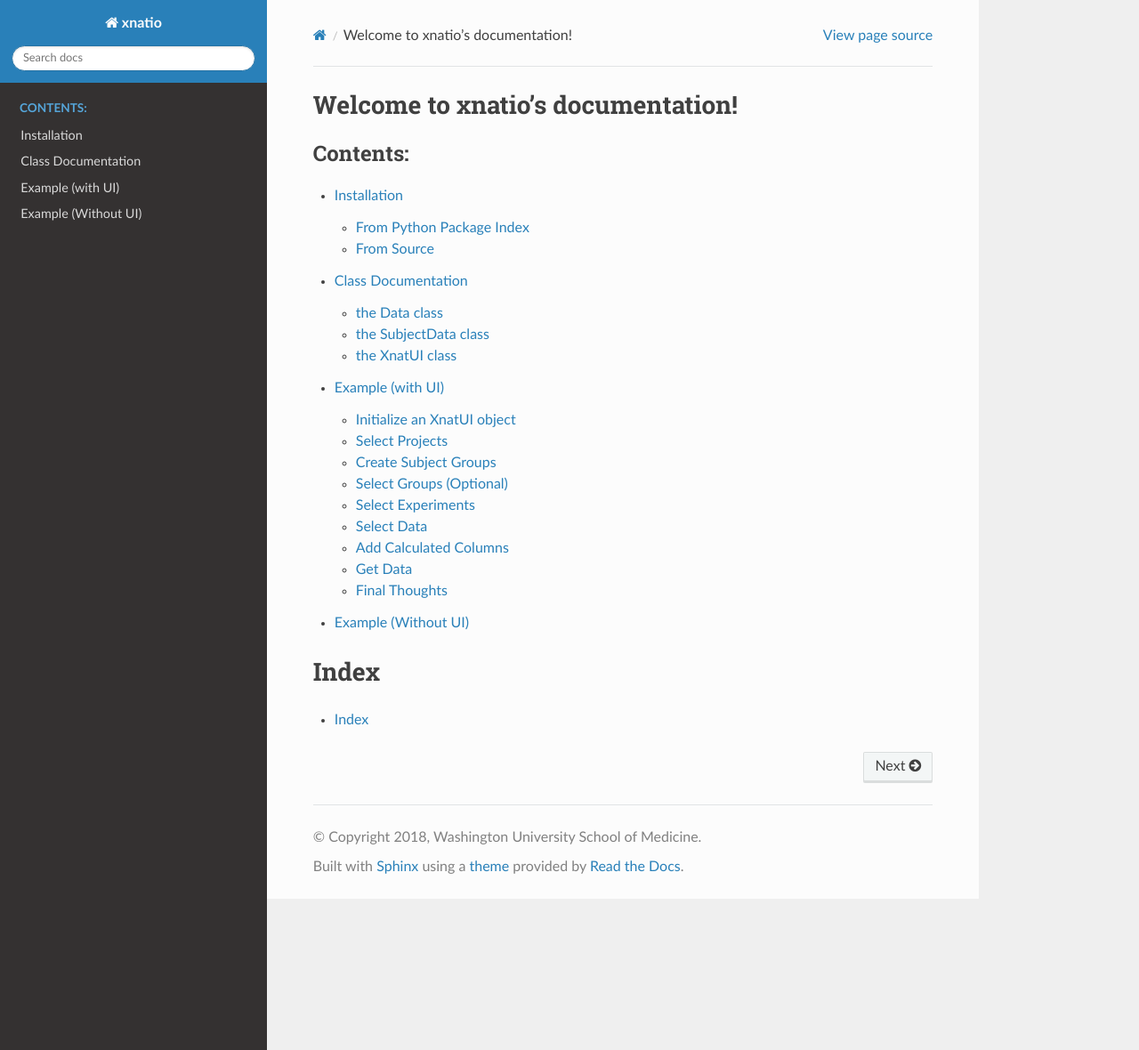
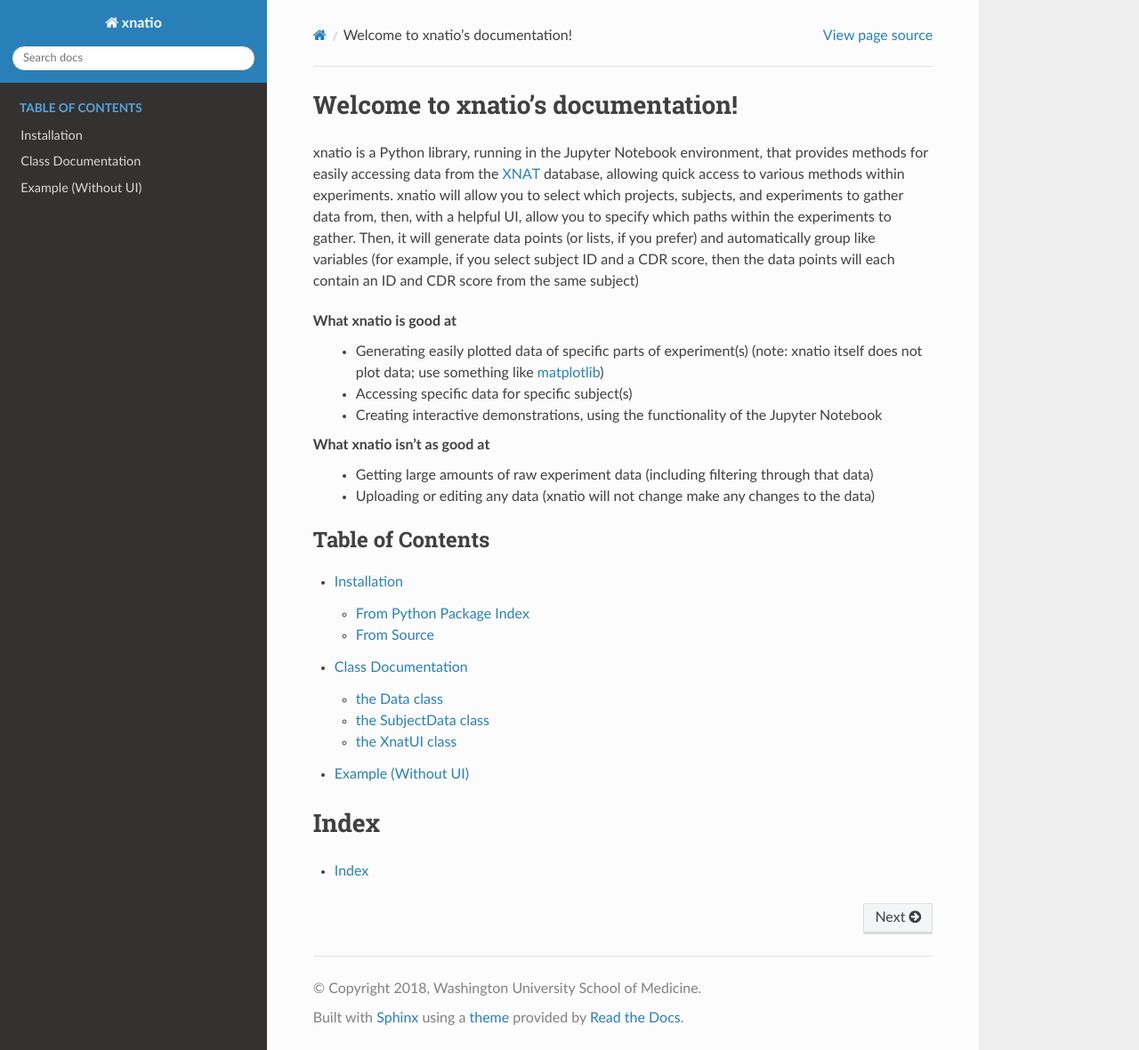
Before and after one commit to NrgXnat/xnatio, a Sphinx documentation site: the page built from docs/index.rst, in a window 1280 px wide and 1180 px high. Shown: the whole window at 89% size. Built offline with Sphinx 7.4.7 and the Read the Docs theme 2.0.0, drawn with Linux system fonts in a browser that asks for light colours; formulas are drawn with MathJax 3.

Commit message:
Improved documentation

```diff
--- a/docs/index.rst
+++ b/docs/index.rst
@@ -6,9 +6,27 @@
 Welcome to xnatio's documentation!
 ==================================
 
+xnatio is a Python library, running in the Jupyter Notebook environment, that provides methods for easily accessing data from the XNAT_ database,
+allowing quick access to various methods within experiments. xnatio will allow you to select which projects, subjects, and experiments to gather data from,
+then, with a helpful UI, allow you to specify which paths within the experiments to gather. Then, it will generate data points (or lists, if you prefer) and
+automatically group like variables (for example, if you select subject ID and a CDR score, then the data points will each contain an ID and CDR score from
+the same subject)
+
+What xnatio is good at
+   - Generating easily plotted data of specific parts of experiment(s) (note: xnatio itself does not plot data; use something like matplotlib_)
+   - Accessing specific data for specific subject(s)
+   - Creating interactive demonstrations, using the functionality of the Jupyter Notebook
+
+What xnatio isn't as good at
+   - Getting large amounts of raw experiment data (including filtering through that data)
+   - Uploading or editing any data (xnatio will not change make any changes to the data)
+
+.. _XNAT: https://www.xnat.org
+.. _matplotlib: https://matplotlib.org/
+
 .. toctree::
-   :maxdepth: 3
-   :caption: Contents:
+   :maxdepth: 2
+   :caption: Table of Contents
 
    installation
    docindex
```
Also changed, not shown: docs/ui_example.ipynb.
